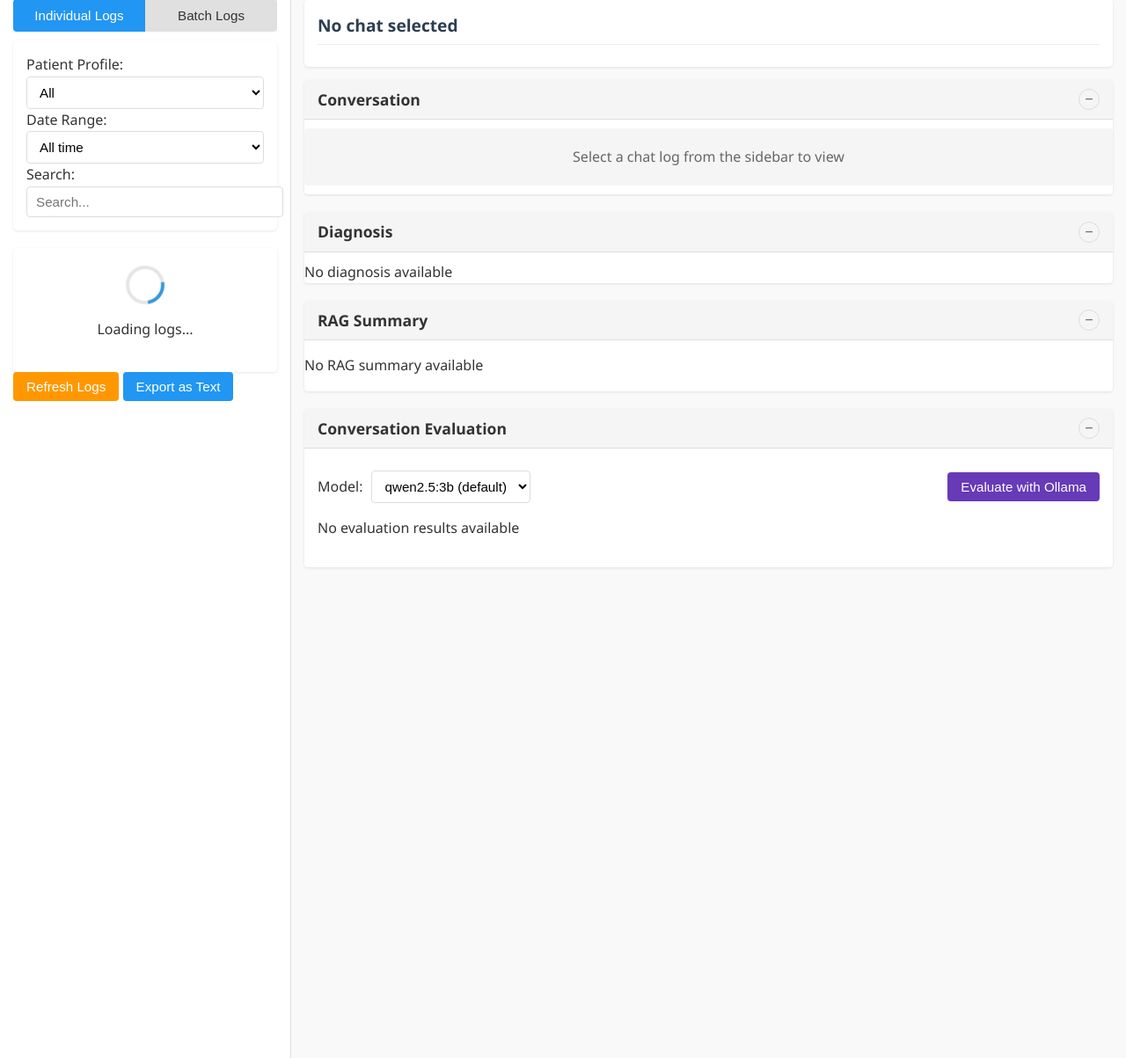
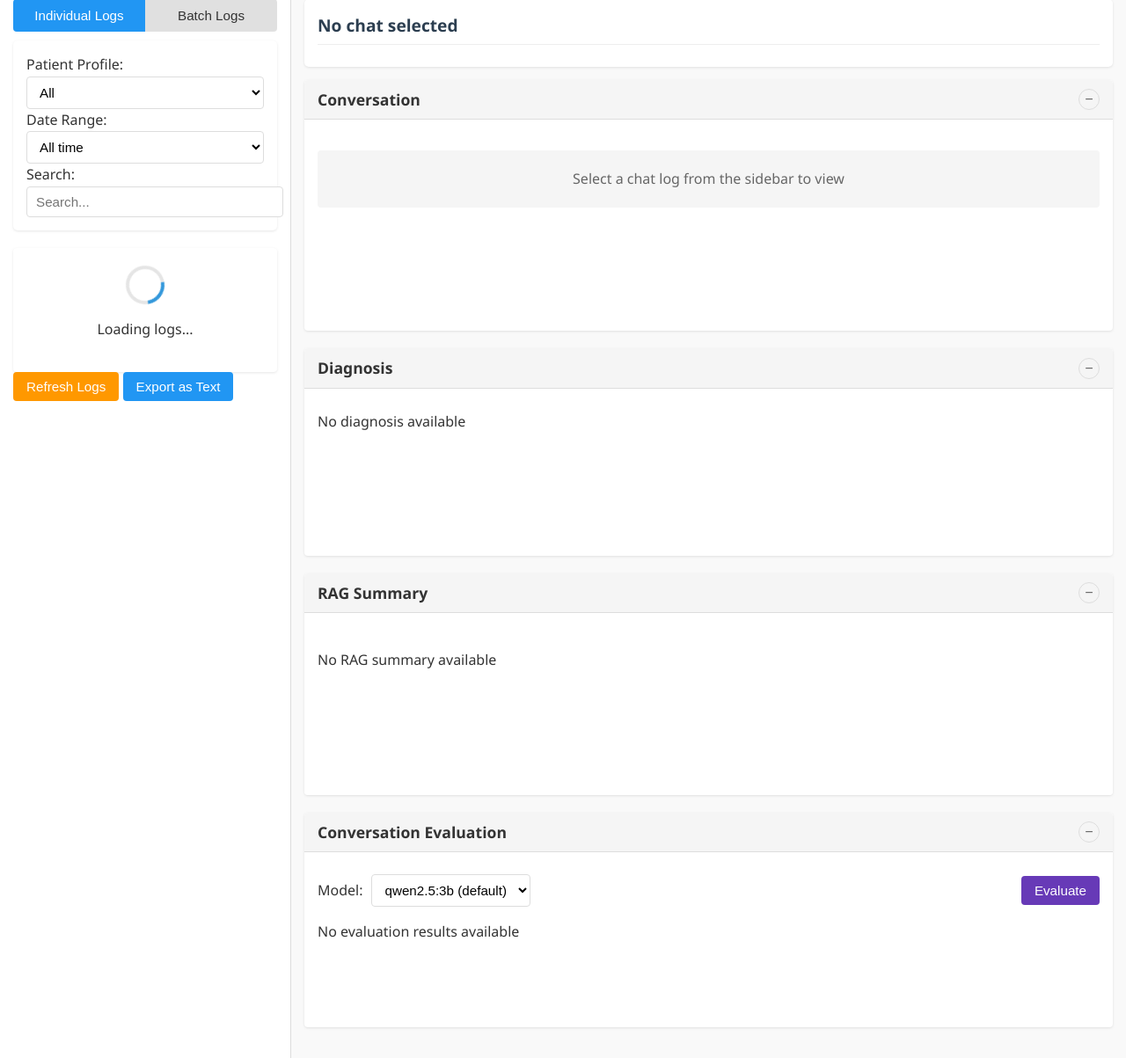
Before and after one commit to mithatco/mental_health_multiagent, a Flask app: page / in a window 1280 px wide. Shown: the part 76-1279 px from the top of the page at 88% size. Run offline with Flask 3, Linux system fonts and the light colour scheme; data that the repository does not hold is empty.

Commit message:
some styling adjustments

```diff
--- a/interface/static/css/styles.css
+++ b/interface/static/css/styles.css
@@ -469,7 +469,82 @@
     background-color: white;
     border-radius: 4px;
     box-shadow: 0 1px 3px rgba(0,0,0,0.1);
-    overflow: hidden;
+    overflow: hidden; /* Keep this to maintain border radius */
+}
+
+.chat-container,
+.diagnosis-container,
+.rag-summary-container,
+.evaluation-container {
+    max-height: 500px;
+    overflow-y: auto;
+    padding: 15px 15px 60px 15px; /* Much larger bottom padding */
+    position: relative; /* Ensure positioning context */
+}
+
+.chat-container::after,
+.diagnosis-container::after,
+.rag-summary-container::after,
+.evaluation-container::after {
+    content: "";
+    display: block;
+    height: 40px; /* Empty space at bottom */
+    width: 100%;
+}
+
+.chat-container > :last-child,
+.diagnosis-container > :last-child,
+.rag-summary-container > :last-child,
+.evaluation-container > :last-child,
+.conversation-display > *:last-child,
+.diagnosis-content > *:last-child {
+    margin-bottom: 40px; /* Significant bottom margin */
+}
+
+.rag-summary-container {
+    background-color: white;
+}
+
+.rag-stats {
+    margin-bottom: 15px;
+    padding: 10px 15px;
+    background-color: #f5f5f5;
+    border-radius: 4px;
+    border-left: 3px solid #3498db;
+}
+
+.documents-list {
+    margin-top: 10px;
+}
+
+.document-item {
+    padding: 10px;
+    margin-bottom: 10px;
+    background-color: #f5f5f5;
+    border-radius: 4px;
+    border-left: 3px solid #2ecc71;
+}
+
+.document-path {
+    font-weight: bold;
+    margin-bottom: 5px;
+    word-break: break-all;
+}
+
+.access-count {
+    font-size: 0.9em;
+    color: #666;
+    margin-bottom: 5px;
+}
+
+.document-excerpt {
+    font-size: 0.9em;
+    font-style: italic;
+    background-color: #fff;
+    padding: 8px;
+    border-radius: 4px;
+    margin-top: 5px;
+    border-left: 2px solid #ddd;
 }
 
 .section-header {
--- a/interface/static/js/viewer.js
+++ b/interface/static/js/viewer.js
@@ -663,7 +663,25 @@
         return;
     }
 
-    conversation.forEach(message => {
+    // Create a copy of the conversation to avoid modifying the original
+    const conversationCopy = [...conversation];
+
+    // Find the last diagnosis message from assistant (typically the last assistant message)
+    let lastAssistantIndex = -1;
+    for (let i = conversationCopy.length - 1; i >= 0; i--) {
+        if (conversationCopy[i].role === 'assistant') {
+            lastAssistantIndex = i;
+            break;
+        }
+    }
+
+    // Remove the last assistant message (diagnosis) if found
+    if (lastAssistantIndex >= 0) {
+        conversationCopy.splice(lastAssistantIndex, 1);
+    }
+
+    // Display the filtered conversation
+    conversationCopy.forEach(message => {
         const role = message.role;
         const content = message.content;
 
--- a/interface/templates/index.html
+++ b/interface/templates/index.html
@@ -122,7 +122,7 @@
                                         <option value="loading">Loading models...</option>
                                     </select>
                                 </div>
-                                <button id="evaluate-btn" class="evaluate-btn">Evaluate with Ollama</button>
+                                <button id="evaluate-btn" class="evaluate-btn">Evaluate</button>
                             </div>
                             <div id="evaluation-content">
                                 <p>No evaluation results available</p>
```
